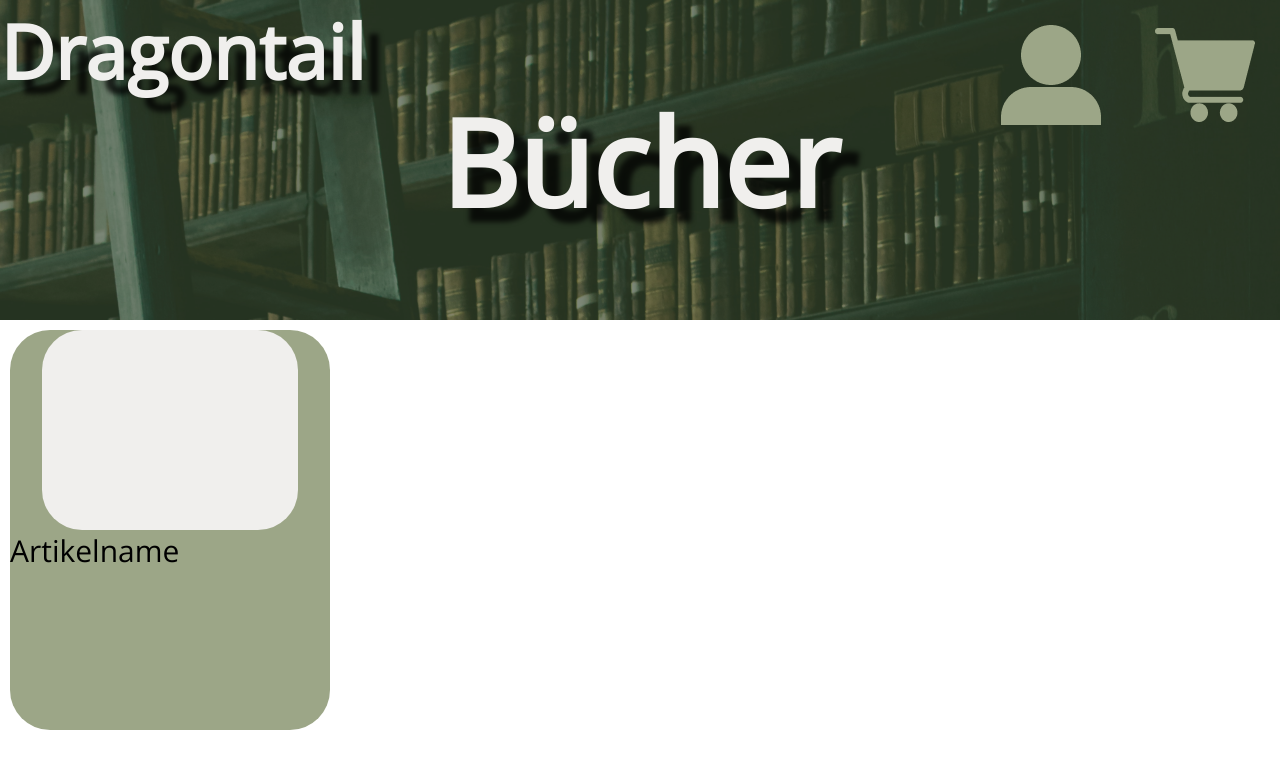
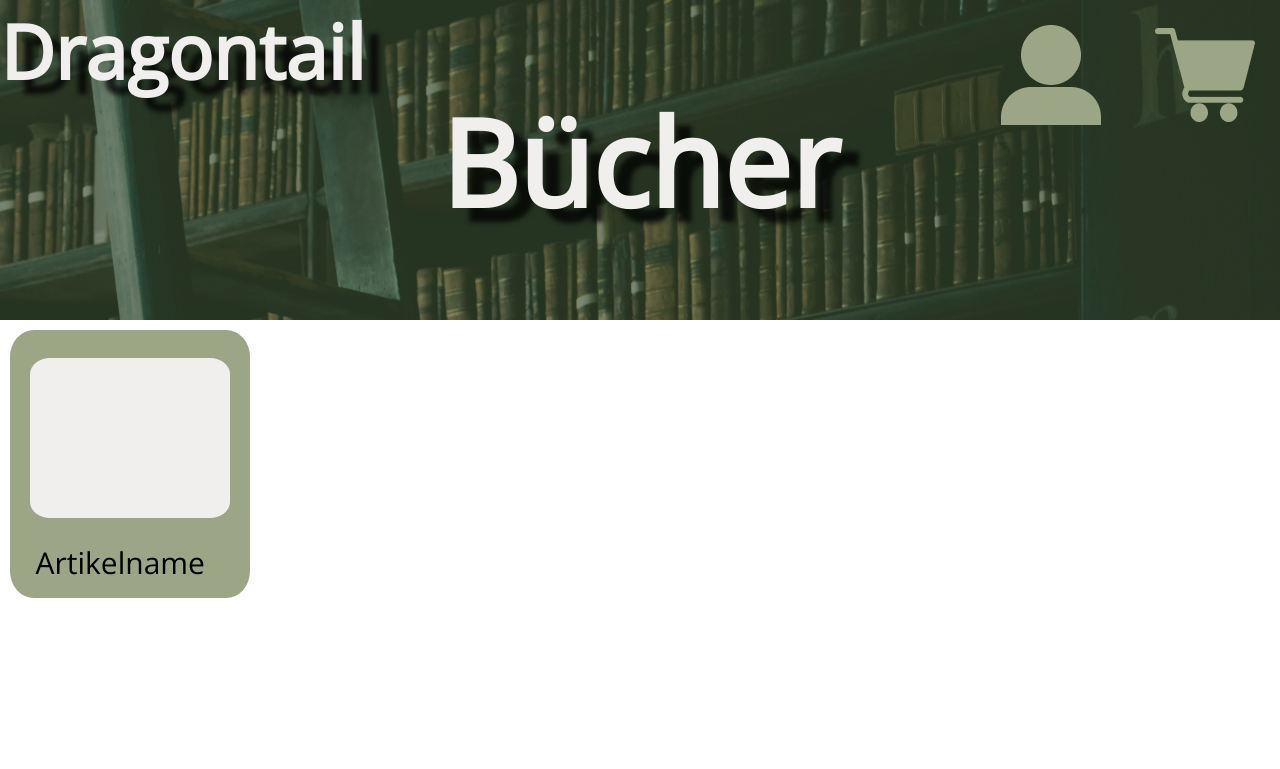
Before and after one commit to lydiareiter/dragontail, a PHP site: page / in a window 1280 px wide. Shown: the top 769 px of the page. Run offline with PHP 8.4, Linux system fonts and the light colour scheme.

Commit message:
Update style.css

```diff
--- a/style.css
+++ b/style.css
@@ -44,18 +44,23 @@ p{
     right: 0;
 }
 .artikeln{
-    width: 25vw;
     margin: 10px;
-    height: 50vh;
+    width: 30vh;
+    height: 30vh;
     background-color:#9CA687;
-    border-radius: 40px;
+    border-radius: 10%;
+    padding-top: 3.5vh;
 }
 .artikeln > div{
     background-color: #F0EFED;
-    width: 20vw;
-    height: 25vh;
-    border-radius: 40px;
-    margin-left: 2.5vw;
+    width: 25vh;
+    height: 20vh;
+    border-radius: 10%;
+    margin-left: 2.5vh;
+}
+.artikeln > p{
+    margin-left: 2vw;
+    margin-top: 3vh;
 }
 
 /* Anmeldung und Konto erstellung */
```
